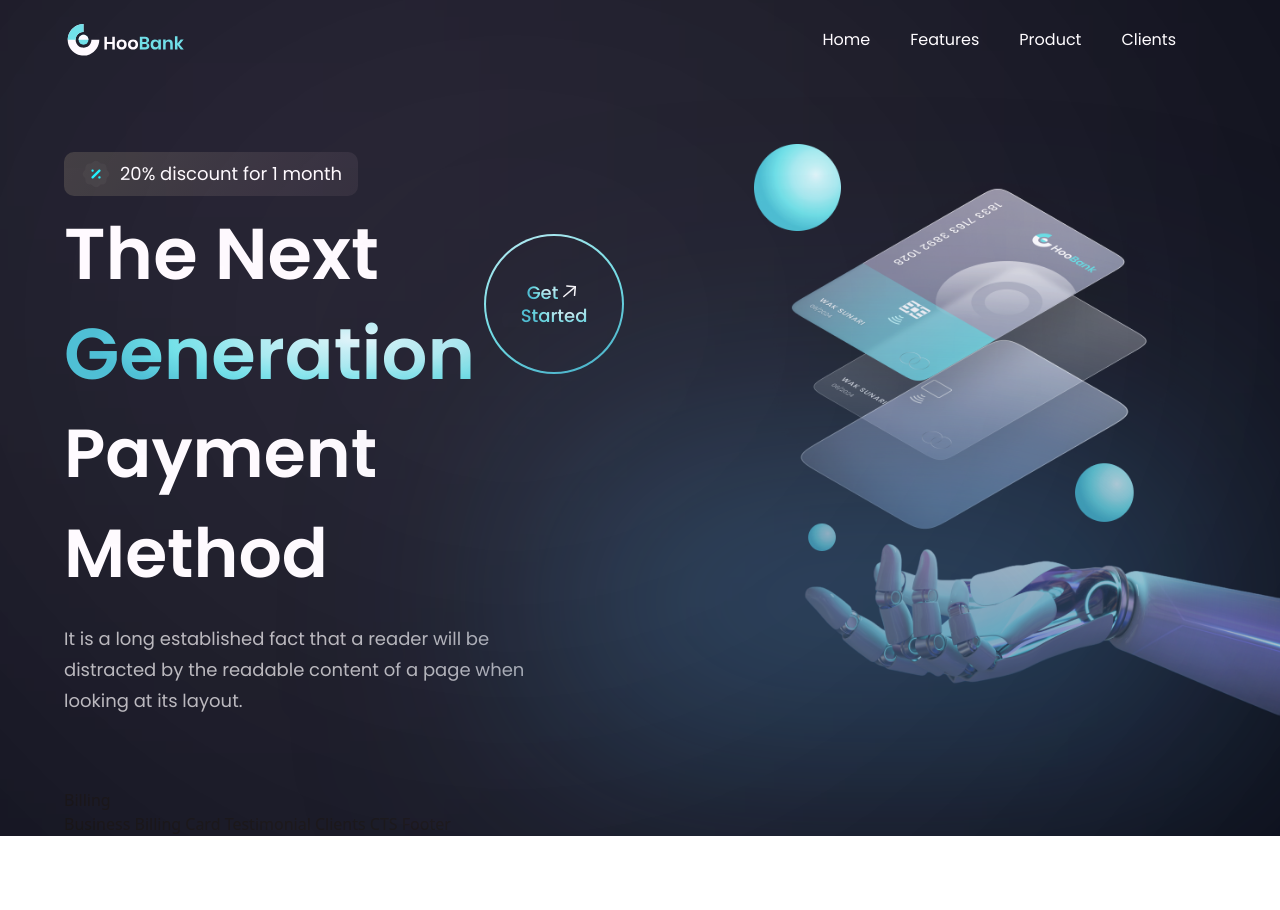
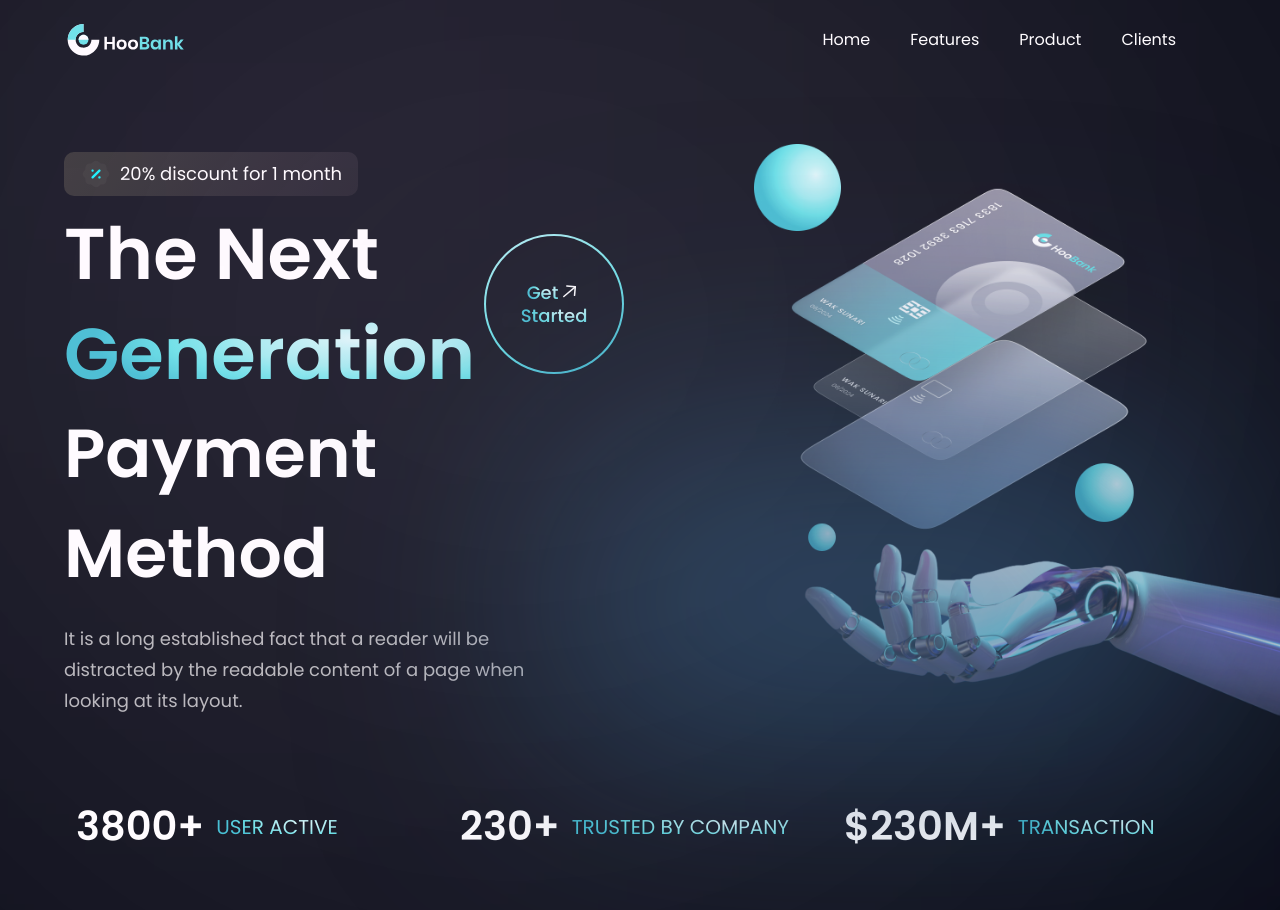
Before and after one commit to SyedUmairCodes/modern-payments-react, a React (Vite) app: page / in a window 1280 px wide. Shown: the top 910 px of the page. Before the commit the page ends 836 px from the top, so only its background shows below. Built offline with nearby package versions, Linux system fonts and the light colour scheme.

Commit message:
Stat component completed

```diff
--- a/src/components/Stats.jsx
+++ b/src/components/Stats.jsx
@@ -1,7 +1,15 @@
 import React from "react"
-
-const Stats = () => {
-    return <div>Billing</div>
-}
+import styles from "../style.js"
+import {stats} from "../constants"
+const Stats = () => (
+    <section className={`${styles.flexCenter} flex-row flex-wrap sm:mb-20 mb-6`}>
+        {stats.map((stat) => (
+            <div key={stat.id} className={`flex-1 flex justify-start items-center flex-row m-3`}>
+                <h4 className="font-poppins font-semibold xs:text-[40px] text-[30px] xs:leading-[53px] leading-[43px] text-white">{stat.value}</h4>
+                <p className="font-poppins font-normal xs:text-[20px] text-[15px] xs:leading-[26px] leading-[21px] text-gradient uppercase ml-3">{stat.title}</p>
+            </div>
+        ))}
+    </section>
+)
 
 export default Stats
```
